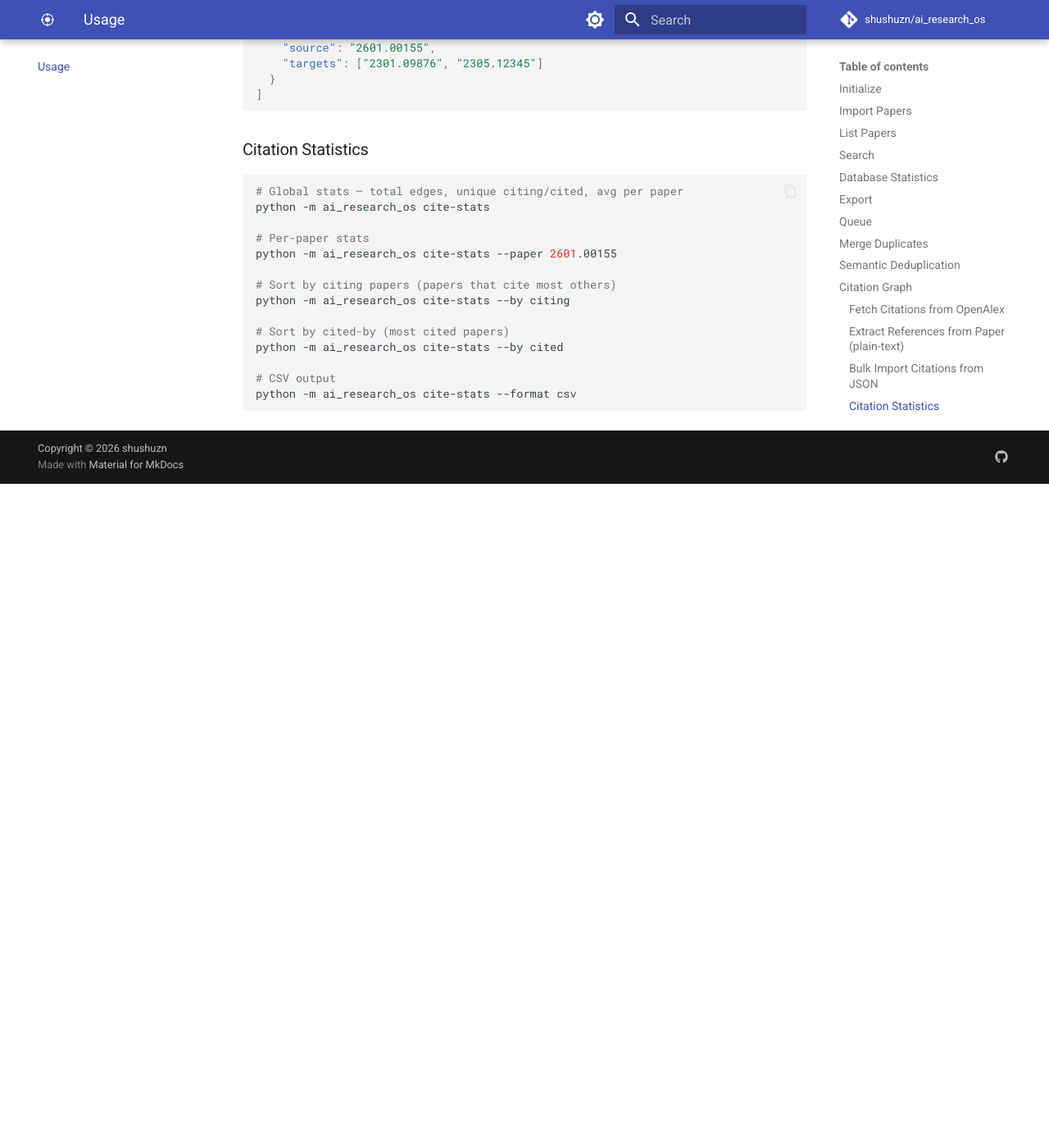
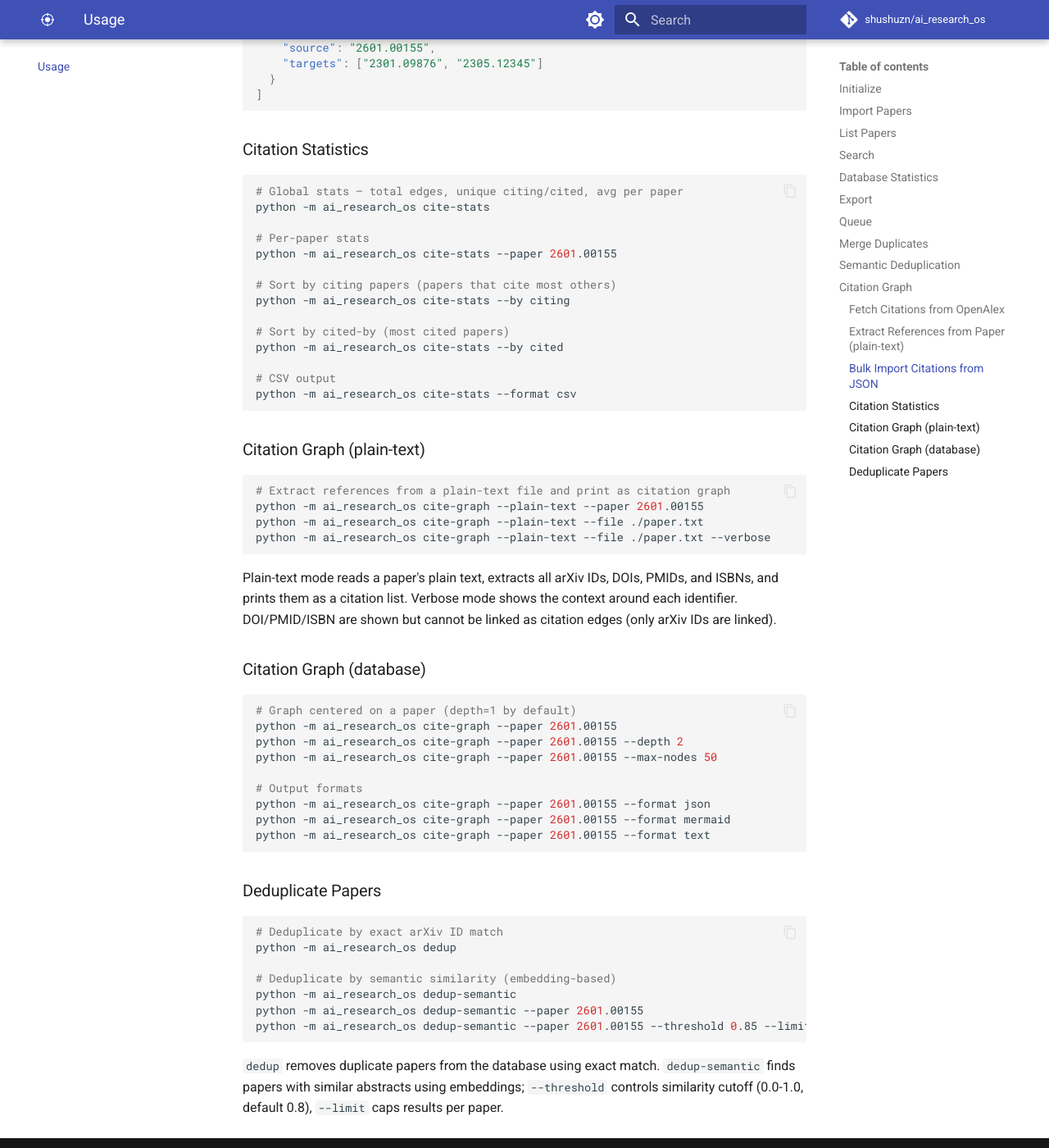
Before and after one commit to shushuzn/ai_research_os, an MkDocs documentation site: the page built from docs/usage.md, in a window 1280 px wide and 1400 px high, scrolled down 3856 px. Shown: the whole window at 82% size. Built offline with MkDocs 1.6.1 and Material for MkDocs 9.7.7, drawn with Linux system fonts in a browser that asks for light colours; comment, search, counter and statistics services are not loaded; before the commit the page ends 4446 px from its top, so only the background shows below that; some of the changed text lies outside the part shown.

Commit message:
docs: update cite-* toolchain usage guide
- Add cite-graph plain-text and DB mode sections
- Add dedup/dedup-semantic sections
- Update cite-import extract description

````diff
--- a/docs/usage.md
+++ b/docs/usage.md
@@ -157,7 +157,7 @@ python -m ai_research_os cite-import --extract --paper 2601.00155 --dry-run
 # Import with duplicate reporting (uses upsert mode)
 python -m ai_research_os cite-import --extract --paper 2601.00155 --dedup
 ```
-Extract mode finds arXiv IDs, DOIs, PMIDs, and ISBNs in the paper's plain text and prints them. PMIDs and ISBNs are shown but cannot be linked to local DB papers (only arXiv IDs are imported as citation edges).
+Extract mode finds arXiv IDs, DOIs, PMIDs, and ISBNs in the paper's plain text and prints them. PMIDs and ISBNs are shown as-is; DOIs are resolved to titles via CrossRef. Only arXiv IDs can be linked as citation edges.
 
 ### Bulk Import Citations from JSON
 
@@ -203,3 +203,38 @@ python -m ai_research_os cite-stats --by cited
 # CSV output
 python -m ai_research_os cite-stats --format csv
 ```
+
+### Citation Graph (plain-text)
+```bash
+# Extract references from a plain-text file and print as citation graph
+python -m ai_research_os cite-graph --plain-text --paper 2601.00155
+python -m ai_research_os cite-graph --plain-text --file ./paper.txt
+python -m ai_research_os cite-graph --plain-text --file ./paper.txt --verbose
+```
+
+Plain-text mode reads a paper's plain text, extracts all arXiv IDs, DOIs, PMIDs, and ISBNs, and prints them as a citation list. Verbose mode shows the context around each identifier. DOI/PMID/ISBN are shown but cannot be linked as citation edges (only arXiv IDs are linked).
+
+### Citation Graph (database)
+```bash
+# Graph centered on a paper (depth=1 by default)
+python -m ai_research_os cite-graph --paper 2601.00155
+python -m ai_research_os cite-graph --paper 2601.00155 --depth 2
+python -m ai_research_os cite-graph --paper 2601.00155 --max-nodes 50
+
+# Output formats
+python -m ai_research_os cite-graph --paper 2601.00155 --format json
+python -m ai_research_os cite-graph --paper 2601.00155 --format mermaid
+python -m ai_research_os cite-graph --paper 2601.00155 --format text
+```
+
+### Deduplicate Papers
+```bash
+# Deduplicate by exact arXiv ID match
+python -m ai_research_os dedup
+
+# Deduplicate by semantic similarity (embedding-based)
+python -m ai_research_os dedup-semantic
+python -m ai_research_os dedup-semantic --paper 2601.00155
+python -m ai_research_os dedup-semantic --paper 2601.00155 --threshold 0.85 --limit 5
+```
+`dedup` removes duplicate papers from the database using exact match. `dedup-semantic` finds papers with similar abstracts using embeddings; `--threshold` controls similarity cutoff (0.0-1.0, default 0.8), `--limit` caps results per paper.
````
